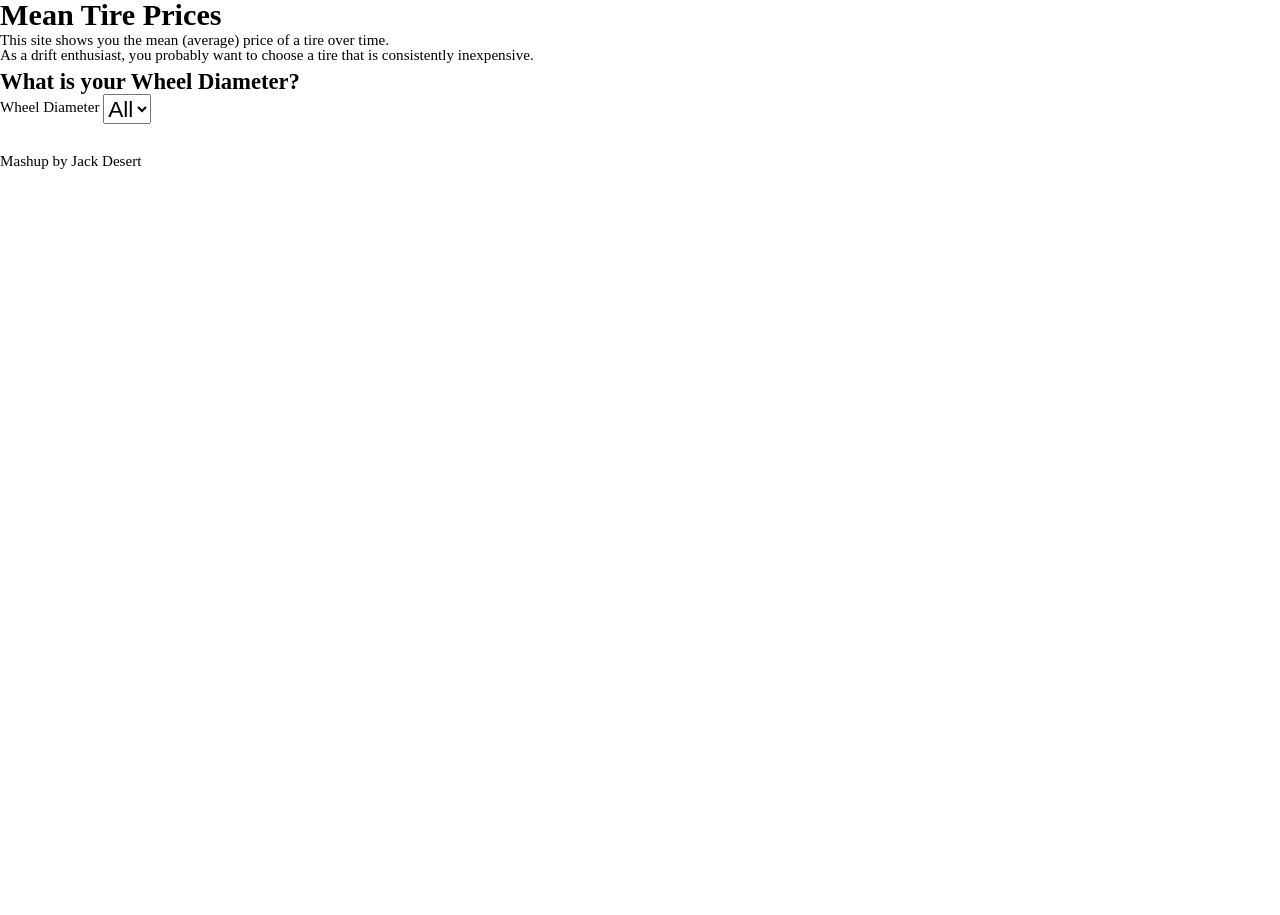
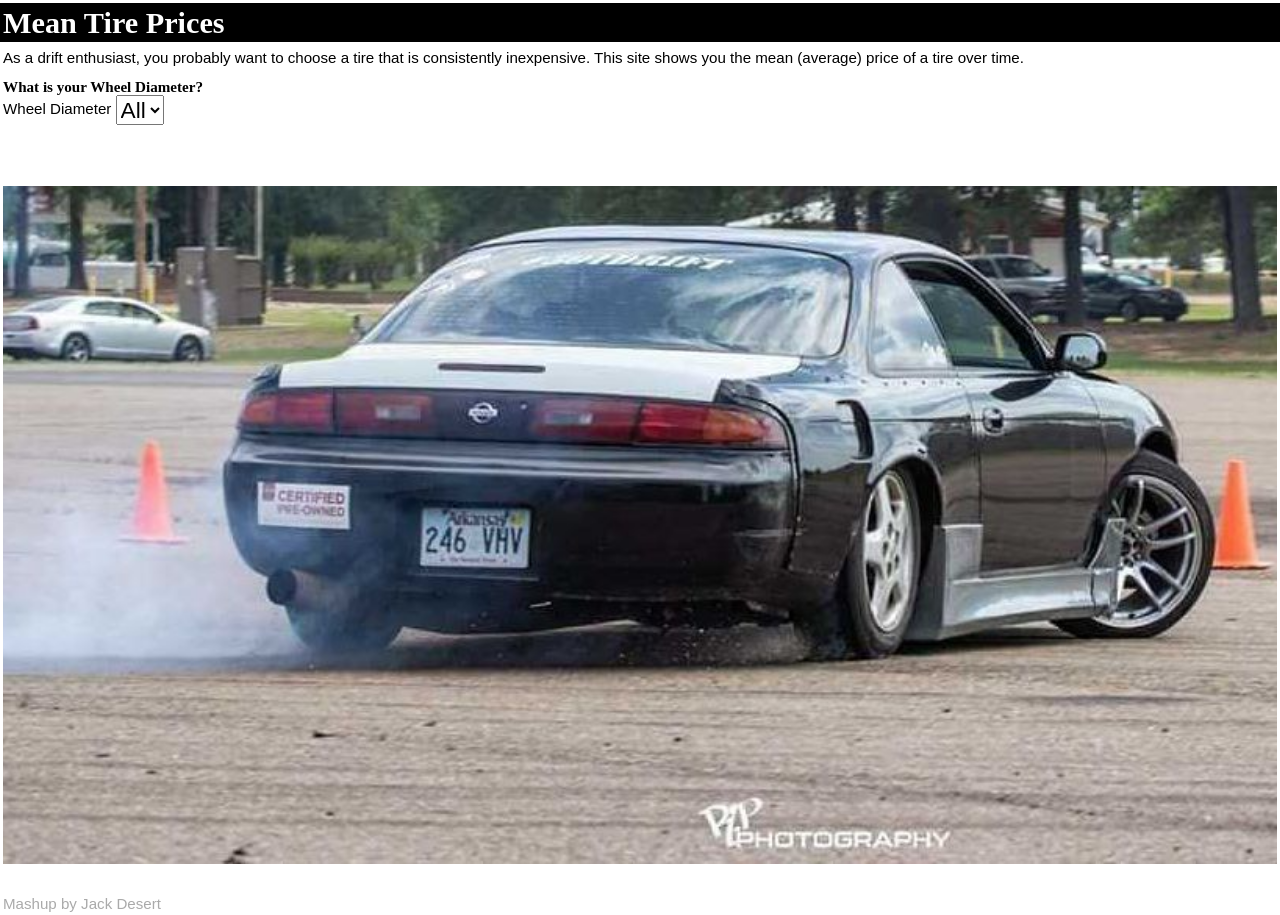
Before and after one commit to jackdesert/price-monitor, a Django app: page / in a window 1280 px wide. Before the commit the page ends 169 px from the top, so only its background shows below. Run offline with Django 3.2, Linux system fonts and the light colour scheme.

Commit message:
P-016 (User Experience) Colors, images

```diff
--- a/simpletire/static/filters.js
+++ b/simpletire/static/filters.js
@@ -89,7 +89,7 @@ var bindStddevOptions = function(){
     box.addEventListener('change', function(e){
         var elements = document.querySelectorAll('.stddev')
 
-        if (e.srcElement.checked){
+        if (e.target.checked){
             elements.forEach(function(el){
                 displayBlock(el)
             })
--- a/simpletire/static/style.css
+++ b/simpletire/static/style.css
@@ -25,6 +25,7 @@ time, mark, audio, video {
     font-size:4mm;
     vertical-align:baseline;
     background:transparent;
+    font-family: sans-serif;
 }
 
 body {
@@ -108,13 +109,25 @@ input, select {
 h1
 {
   font-size: 2rem;
-  margin-bottom: 0.2rem;
 }
 
 h2
 {
-  margin-top: 0.5rem;
   font-size: 1.5rem;
+
+}
+
+h1, h2
+{
+  background: black;
+  color: white;
+  padding: 0.3rem 0.2rem;
+  margin: 0 -0.2rem;
+}
+
+h1, h2, h3, h4, h5, h6
+{
+  font-family: serif;
 }
 
 select, option
@@ -122,11 +135,27 @@ select, option
   font-size: 1.5rem;
 }
 
+body
+{
+  padding: 0.2rem;
+}
+
+a
+{
+  color: #d20;
+}
+
+.stripe
+{
+  background-color: #f0eeee;
+}
 
 
 .error
 {
   color: red;
+  font-size: 1.5rem;
+  margin-top: 0.5rem;
 }
 
 .hidden
@@ -139,9 +168,11 @@ th,td
   padding: 0.1rem 0.5rem;
 }
 
+
 tr,th,td
 {
   text-align: left;
+  vertical-align: middle;
 }
 
 /* See http://youmightnotneedjquery.com/ */
@@ -157,16 +188,17 @@ tr,th,td
   transition: opacity 1600ms;
 }
 
+.filters, .options
+{
+  margin-bottom: 1rem;
+  float: left;
+}
+
 .filters
 {
-  float: left;
   padding-right: 2rem;
 }
 
-.options
-{
-  float: left;
-}
 
 .clear
 {
@@ -178,12 +210,19 @@ tr,th,td
   display: none;
 }
 
+.introduction
+{
+  padding: 0.5rem 0 1rem;
+}
+
 .footer
 {
   padding-top: 2rem;
+  color: #aaa;
 }
 
-.stripe
+.img
 {
-  background-color: #ddd;
+  width: 100%;
+  margin-top: 3rem;
 }
--- a/simpletire/templates/stats.jinja2
+++ b/simpletire/templates/stats.jinja2
@@ -2,19 +2,17 @@
 {% block content %}
 
 <h1 id='page-title' class='page__title'>Mean Tire Prices</h1>
-<div class='page__subtitle'>
+
+<div class='introduction'>
+As a drift enthusiast, you probably want to choose a tire that is consistently inexpensive.
 This site shows you the mean (average) price of a tire over time.
-</div>
-
-<div>
-As a drift enthusiast, you probably want to choose a tire that is consistently inexpensive.
 </div>
 
 
 
 
 <div class='filters'>
-    <h2>What is your Wheel Diameter?</h2>
+    <h3>What is your Wheel Diameter?</h3>
     <div class='filter'>
         <label for="wheel_diameter">Wheel Diameter</label>
         <select id="wheel_diameter">
@@ -52,7 +50,7 @@ As a drift enthusiast, you probably want to choose a tire that is consistently i
 
 {% if selected %}
 <div class='options'>
-    <h2>Options</h2>
+    <h3>Options</h3>
     <input disabled type="checkbox" id='specify-exact-size'>
         <label for='specify-exact-size'>Specify Exact Size</label><br>
     <input disabled type="checkbox" id='show-tire-height'>
@@ -71,6 +69,8 @@ As a drift enthusiast, you probably want to choose a tire that is consistently i
 
 {% if selected %}
 <h2 class='hide-on-filter-change'>Cheapest {{ label }}</h2>
+{% else %}
+<img src='static/images/car-trimmed.jpg' class='img'></img>
 {% endif %}
 
 {% if tires %}
@@ -103,9 +103,14 @@ As a drift enthusiast, you probably want to choose a tire that is consistently i
         {% endfor %}
     </table>
     {{ truncated }}
-{% else %}
+    <img src='static/images/car4-trimmed-narrow.jpg' class='img'></img>
+{% endif %}
+
+{% if selected and not tires %}
     <div class='error'>{{ hint }}</div>
+    <img src='static/images/car3-trimmed.jpg' class='img'></img>
 {% endif %}
 
 
+
 {% endblock %}
--- a/simpletire/views.py
+++ b/simpletire/views.py
@@ -46,7 +46,7 @@ def stats_view(request):
     hint = ''
     tires = []
     if selected:
-        hint = 'No tires found matching your search criterion'
+        hint = 'No tires found matching your search criteria'
         tires = StatsPresenter(sql_filter).tire_stats_sorted('', False)
     truncated = ''
     if len(tires) > max_tires:
```
Also changed, not shown: README.md, simpletire/static/images/car-trimmed.jpg (added), simpletire/static/images/car.jpg (added), simpletire/static/images/car2-trimmed.jpg (added), simpletire/static/images/car2.jpg (added), simpletire/static/images/car3-trimmed.jpg (added), simpletire/static/images/car3.jpg (added), simpletire/static/images/car4-trimmed-narrow.jpg (added), simpletire/static/images/car4-trimmed.jpg (added), simpletire/static/images/car4.jpg (added).
